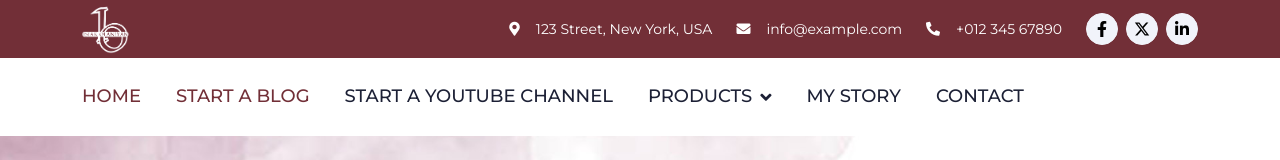
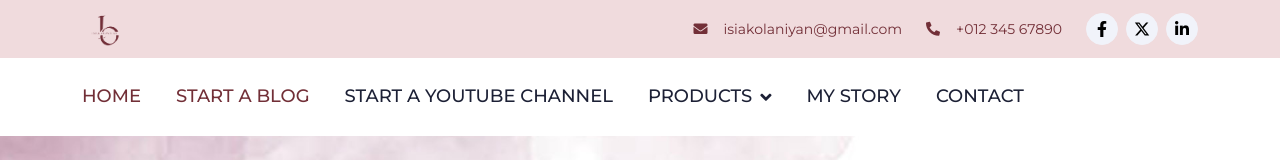
Before and after one commit to leewebstechnologies/isiakaolaniyan, a React (Create React App) app: page / in a window 1280 px wide. Shown: the top 160 px of the page. Built offline with nearby package versions, Linux system fonts and the light colour scheme.

Commit message:
modify navbar

```diff
--- a/src/components/navbar/navbar.css
+++ b/src/components/navbar/navbar.css
@@ -41,7 +41,7 @@
 
 @media (min-width: 992px) {
   .navbar .nav-item .dropdown-menu {
-    display: block;
+    /* display: block; */
     border: none;
     margin-top: 0;
     top: 150%;
--- a/src/components/topbar/Topbar.jsx
+++ b/src/components/topbar/Topbar.jsx
@@ -4,7 +4,7 @@ import logo from "../../images/logo.png";
 const Topbar = () => {
   return (
     <>
-      <div className="topbar container-fluid text-white d-none d-lg-flex">
+      <div className="topbar container-fluid text-white d d-lg-flex">
         <div className="container  py-1">
           <div className="d-flex align-items-center">
             <a className="anchor" href="index.html">
@@ -12,13 +12,13 @@ const Topbar = () => {
               {/* <h2 className="brandname text-white fw-bold">Isiak Olaniyan</h2> */}
             </a>
             <div className="ms-auto d-flex align-items-center">
-              <small className="ms-4">
+              {/* <small className="ms-4">
                 <i className="fa fa-map-marker-alt me-3" />
                 123 Street, New York, USA
-              </small>
+              </small> */}
               <small className="ms-4">
                 <i className="fa fa-envelope me-3" />
-                info@example.com
+                isiakolaniyan@gmail.com
               </small>
               <small className="ms-4">
                 <i className="fa fa-phone-alt me-3" />
--- a/src/components/topbar/topbar.css
+++ b/src/components/topbar/topbar.css
@@ -10,14 +10,25 @@
   display: flex;
 }
 
-
 .brandname {
   margin-top: 5px;
 }
 .topbar {
-    background-color: #722f37;
+  /* background-color: #722f37; */
+  background-color: #f0dbdd;
 }
 
 .ms-3 {
   color: #722f37;
 }
+
+.ms-auto {
+  color: #722f37;
+}
+
+@media screen and (max-width: 768px) {
+  .ms-auto {
+    display: flex;
+    flex-direction: column;
+  }
+}
```
Also changed, not shown: src/images/logo.png. Lines whose indentation alone changed are shown as unchanged.
